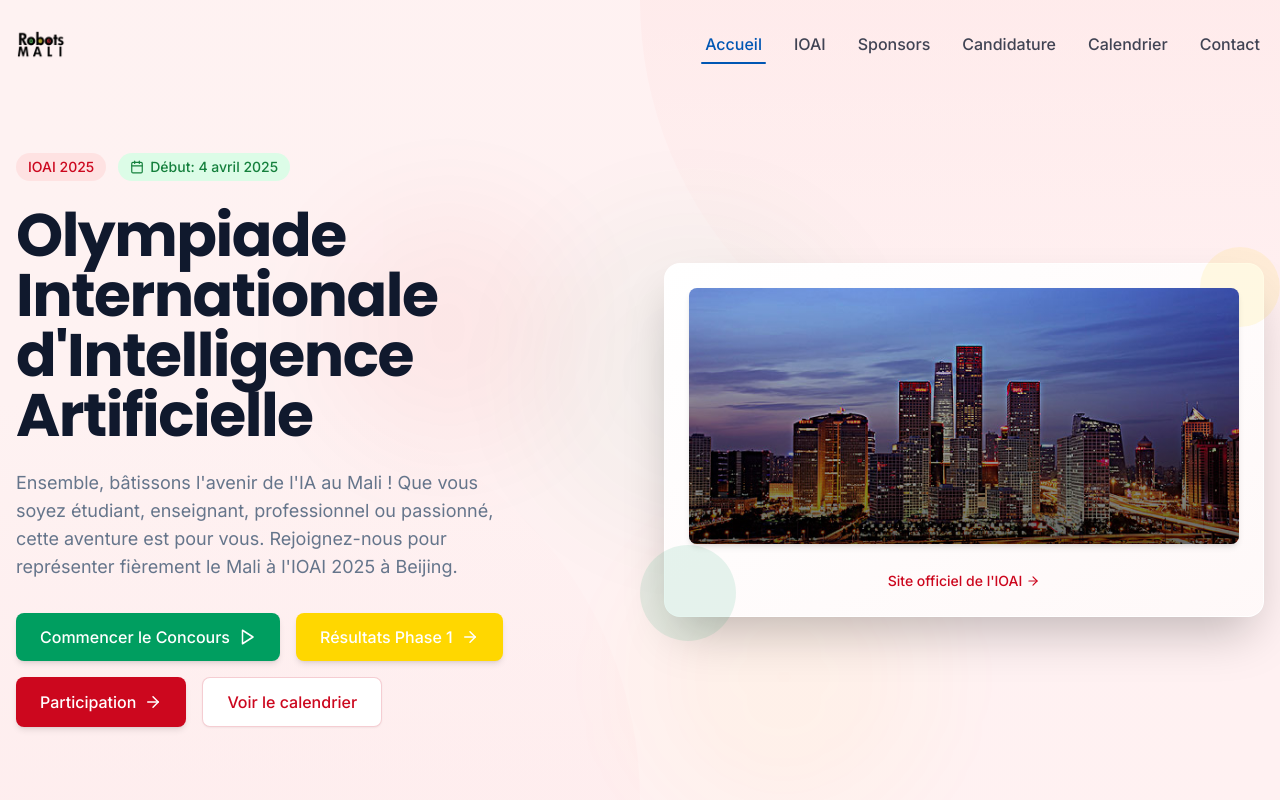
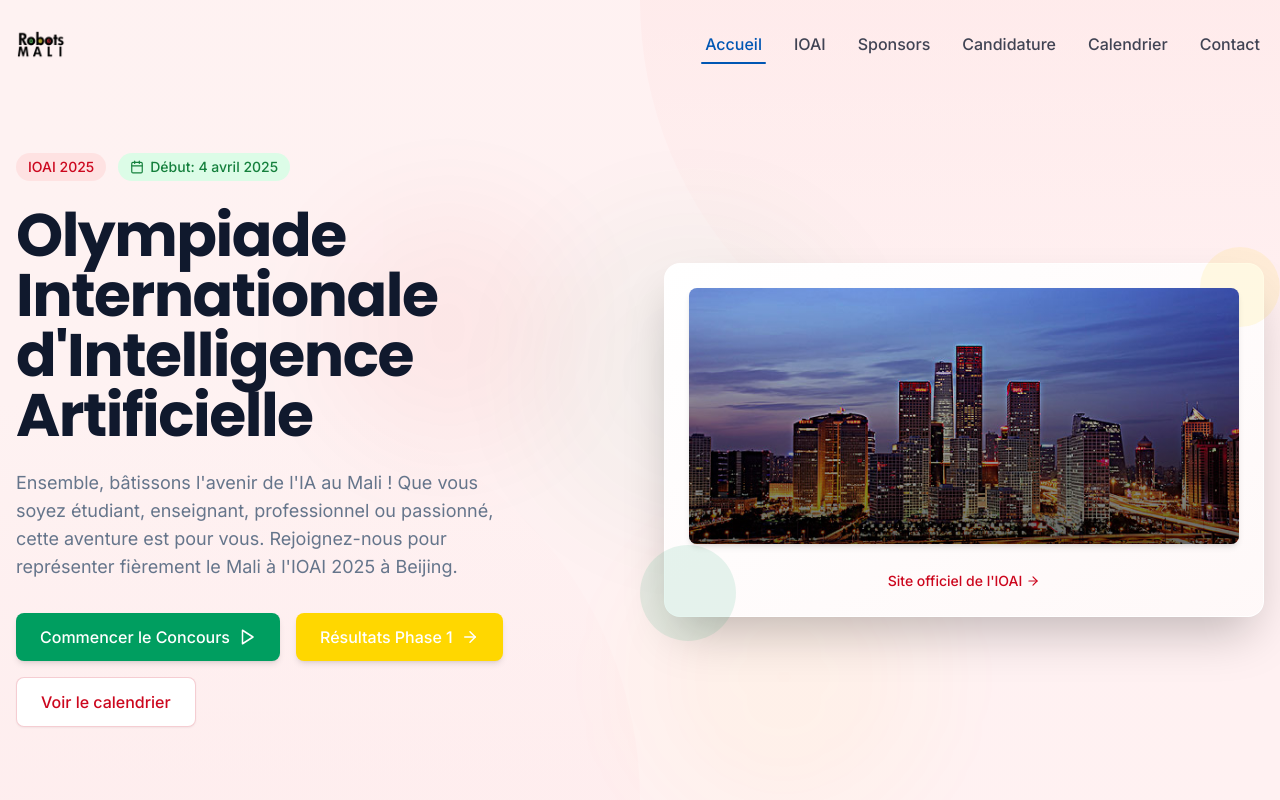
Before and after one commit to hellodiamalassana/ioai-mali, a React (Vite) app: page / in a window 1280 px wide. Shown: the top 800 px of the page. Built offline with nearby package versions, Linux system fonts and the light colour scheme.

Commit message:
Remove participation button
Remove the participation button from the application.

```diff
--- a/src/components/home/Hero.tsx
+++ b/src/components/home/Hero.tsx
@@ -1,4 +1,3 @@
-
 import React from 'react';
 import { Link } from 'react-router-dom';
 import { ArrowRight, Calendar, Globe, Play } from 'lucide-react';
@@ -66,16 +65,6 @@ const Hero = () => {
                   <ArrowRight size={18} />
                 </Link>
 
-                <a
-                  href="https://script.google.com/macros/s/AKfycbx42zuK8-f5R0TjpwEHEjUpiNgxhdcu5BXjIJjaosFSukL0hI5Kt01eN6zBBsapnyEm2A/exec"
-                  target="_blank"
-                  rel="noopener noreferrer"
-                  className="px-6 py-3 bg-mali-red text-white font-medium rounded-lg transition-all duration-300 hover:bg-mali-red/90 shadow-md hover:shadow-lg hover:-translate-y-0.5 flex items-center gap-2"
-                >
-                  Participation
-                  <ArrowRight size={18} />
-                </a>
-
                 <Link to="/timeline" className="px-6 py-3 bg-white text-mali-red font-medium rounded-lg border border-mali-red/20 transition-all duration-300 hover:bg-mali-red/5 shadow-sm hover:shadow">
                   Voir le calendrier
                 </Link>
```
